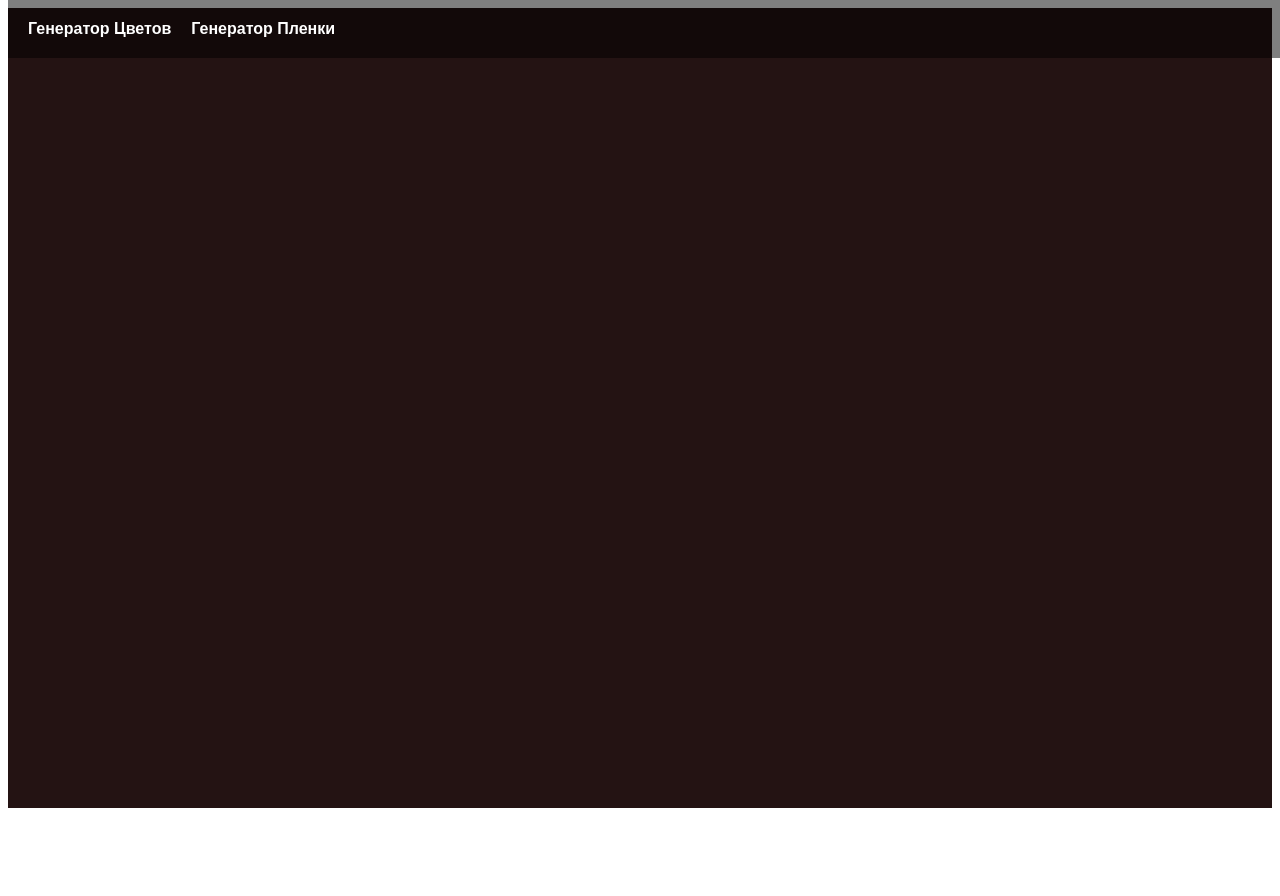
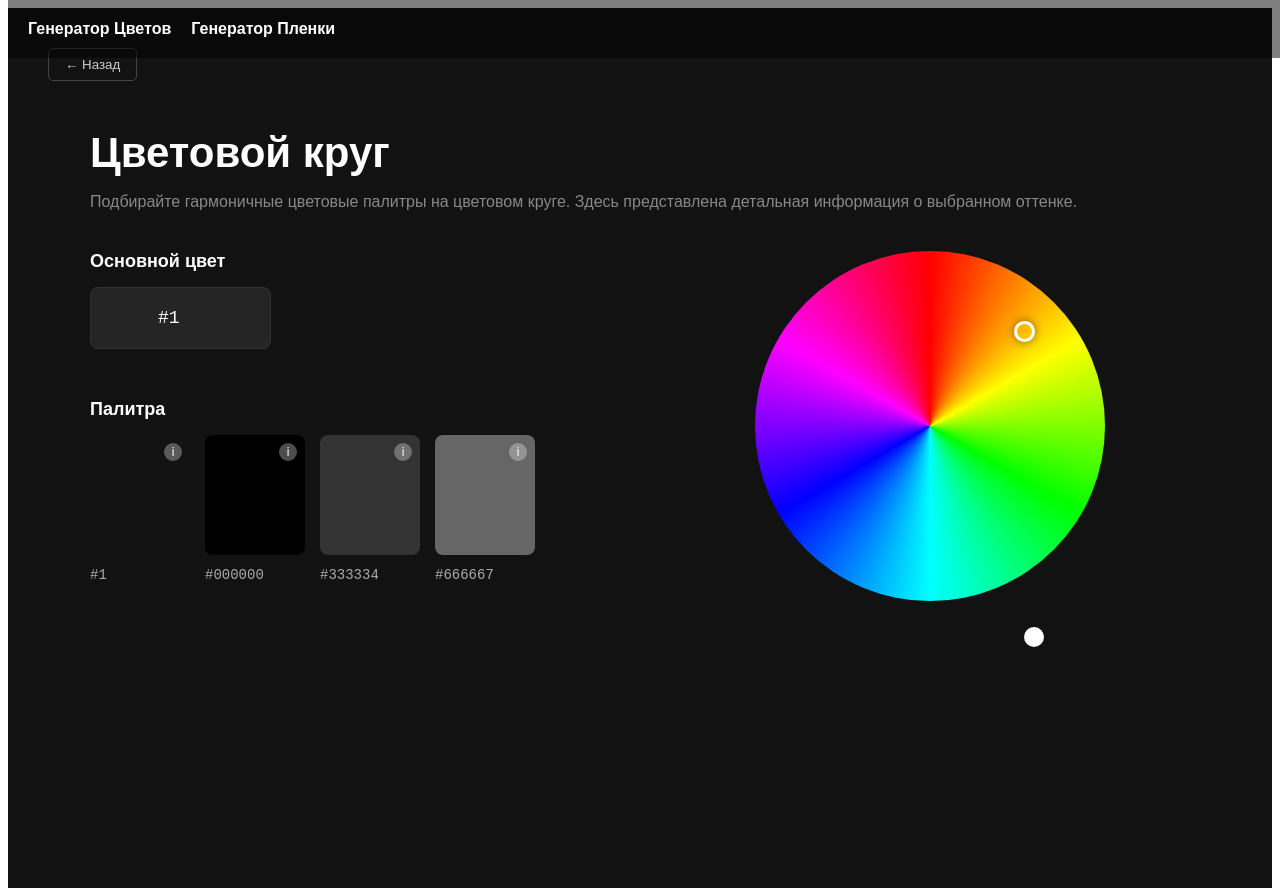
Before and after one commit to vchanson/generate_color, a Vue app: page /color-info/1 in a window 1280 px wide. Before the commit the page ends 816 px from the top, so only its background shows below. Built offline with nearby package versions, Linux system fonts and the light colour scheme.

Commit message:
исправлены некоторые баги и добвлена новая страница

```diff
--- a/src/router/index.js
+++ b/src/router/index.js
@@ -1,19 +1,12 @@
 import { createRouter, createWebHistory } from 'vue-router'
-// Импортируй свои компоненты
-import ColorGenerator from '../views/ColorGenerator.vue' // Тот, что с винилом/полароидами
-import PaletteGenerator from '../views/PaletteGenerator.vue' // Тот, что с пленкой
+import ColorGenerator from '../views/ColorGenerator.vue'
+import PaletteGenerator from '../views/PaletteGenerator.vue'
+import ColorInfo from '../views/ColorInfo.vue' // Новый импорт
 
 const routes = [
-  {
-    path: '/',
-    name: 'Home',
-    component: ColorGenerator
-  },
-  {
-    path: '/palette',
-    name: 'Palette',
-    component: PaletteGenerator
-  }
+  { path: '/', component: ColorGenerator },
+  { path: '/palette', component: PaletteGenerator },
+  { path: '/color-info/:hex', name: 'ColorInfo', component: ColorInfo, props: true }
 ]
 
 const router = createRouter({
@@ -21,5 +14,4 @@ const router = createRouter({
   routes
 })
 
-// ОБЯЗАТЕЛЬНО: экспорт по умолчанию
 export default router
--- /dev/null
+++ b/src/views/ColorInfo.vue
@@ -0,0 +1,251 @@
+<script setup>
+import { computed } from 'vue'
+import { useRoute, useRouter } from 'vue-router'
+
+const route = useRoute()
+const router = useRouter()
+
+// Получаем HEX из URL (например, из /color-info/FF349E)
+const mainHex = computed(() => route.params.hex.startsWith('#') ? route.params.hex : '#' + route.params.hex)
+
+// Генерируем простые вариации цвета для палитры внизу
+const palette = computed(() => {
+    return [
+        mainHex.value,
+        adjustBrightness(mainHex.value, -20),
+        adjustBrightness(mainHex.value, 20),
+        adjustBrightness(mainHex.value, 40),
+    ]
+})
+
+// Функция для изменения яркости (упрощенная)
+function adjustBrightness(hex, percent) {
+    let num = parseInt(hex.replace('#', ''), 16),
+        amt = Math.round(2.55 * percent),
+        R = (num >> 16) + amt,
+        G = (num >> 8 & 0x00FF) + amt,
+        B = (num & 0x0000FF) + amt;
+    return "#" + (0x1000000 + (R < 255 ? R < 0 ? 0 : R : 255) * 0x10000 + (G < 255 ? G < 0 ? 0 : G : 255) * 0x100 + (B < 255 ? B < 0 ? 0 : B : 255)).toString(16).slice(1);
+}
+
+const goBack = () => router.back()
+</script>
+
+<template>
+    <div class="details-wrapper">
+        <button class="back-btn" @click="goBack">← Назад</button>
+
+        <div class="content-container">
+            <h1 class="main-title">Цветовой круг</h1>
+            <p class="description">
+                Подбирайте гармоничные цветовые палитры на цветовом круге.
+                Здесь представлена детальная информация о выбранном оттенке.
+            </p>
+
+            <div class="main-grid">
+                <div class="left-side">
+                    <div class="input-group">
+                        <label>Основной цвет</label>
+                        <div class="hex-display">
+                            <div class="color-preview" :style="{ backgroundColor: mainHex }"></div>
+                            <input type="text" :value="mainHex.toUpperCase()" readonly>
+                        </div>
+                    </div>
+
+                    <div class="palette-section">
+                        <label>Палитра</label>
+                        <div class="colors-row">
+                            <div v-for="color in palette" :key="color" class="palette-card">
+                                <div class="card-fill" :style="{ backgroundColor: color }">
+                                    <span class="info-icon">i</span>
+                                </div>
+                                <span class="card-hex">{{ color.toUpperCase() }}</span>
+                            </div>
+                        </div>
+                    </div>
+                </div>
+
+                <div class="right-side">
+                    <div class="wheel-container">
+                        <div class="color-wheel">
+                            <div class="wheel-pointer" :style="{ backgroundColor: mainHex }"></div>
+                        </div>
+                    </div>
+                    <div class="brightness-slider">
+                        <div class="slider-track"
+                            :style="{ background: `linear-gradient(to right, #000, ${mainHex}, #fff)` }"></div>
+                        <div class="slider-thumb"></div>
+                    </div>
+                </div>
+            </div>
+        </div>
+    </div>
+</template>
+
+<style scoped>
+.details-wrapper {
+    min-height: 100vh;
+    background-color: #121212;
+    color: white;
+    padding: 40px;
+    font-family: sans-serif;
+}
+
+.back-btn {
+    background: none;
+    border: 1px solid #444;
+    color: #ccc;
+    padding: 8px 16px;
+    border-radius: 5px;
+    cursor: pointer;
+    margin-bottom: 20px;
+}
+
+.content-container {
+    max-width: 1100px;
+    margin: 0 auto;
+}
+
+.main-title {
+    font-size: 42px;
+    margin-bottom: 10px;
+}
+
+.description {
+    color: #888;
+    margin-bottom: 40px;
+    font-size: 16px;
+}
+
+.main-grid {
+    display: grid;
+    grid-template-columns: 1fr 1fr;
+    gap: 60px;
+}
+
+label {
+    display: block;
+    margin-bottom: 15px;
+    font-weight: bold;
+    font-size: 18px;
+}
+
+/* Левая часть */
+.hex-display {
+    display: flex;
+    align-items: center;
+    background: #252525;
+    padding: 10px;
+    border-radius: 8px;
+    width: fit-content;
+    gap: 15px;
+    border: 1px solid #333;
+}
+
+.color-preview {
+    width: 40px;
+    height: 40px;
+    border-radius: 4px;
+}
+
+.hex-display input {
+    background: none;
+    border: none;
+    color: white;
+    font-size: 18px;
+    font-family: monospace;
+    width: 100px;
+    outline: none;
+}
+
+.palette-section {
+    margin-top: 50px;
+}
+
+.colors-row {
+    display: flex;
+    gap: 15px;
+}
+
+.palette-card {
+    width: 100px;
+}
+
+.card-fill {
+    height: 120px;
+    border-radius: 8px;
+    position: relative;
+    margin-bottom: 10px;
+}
+
+.info-icon {
+    position: absolute;
+    top: 8px;
+    right: 8px;
+    background: rgba(255, 255, 255, 0.3);
+    width: 18px;
+    height: 18px;
+    border-radius: 50%;
+    display: flex;
+    align-items: center;
+    justify-content: center;
+    font-size: 12px;
+}
+
+.card-hex {
+    font-family: monospace;
+    font-size: 14px;
+    color: #aaa;
+}
+
+/* Правая часть (Круг) */
+.wheel-container {
+    display: flex;
+    justify-content: center;
+    align-items: center;
+    margin-bottom: 30px;
+}
+
+.color-wheel {
+    width: 350px;
+    height: 350px;
+    border-radius: 50%;
+    background: conic-gradient(red, yellow, lime, cyan, blue, magenta, red);
+    position: relative;
+}
+
+.wheel-pointer {
+    position: absolute;
+    top: 20%;
+    right: 20%;
+    width: 15px;
+    height: 15px;
+    border: 3px solid white;
+    border-radius: 50%;
+    box-shadow: 0 0 10px rgba(0, 0, 0, 0.5);
+}
+
+.brightness-slider {
+    width: 100%;
+    height: 12px;
+    position: relative;
+}
+
+.slider-track {
+    width: 100%;
+    height: 100%;
+    border-radius: 10px;
+}
+
+.slider-thumb {
+    position: absolute;
+    top: 50%;
+    left: 70%;
+    transform: translate(-50%, -50%);
+    width: 20px;
+    height: 20px;
+    background: white;
+    border-radius: 50%;
+    cursor: pointer;
+}
+</style>
```
Also changed, not shown: src/views/PaletteGenerator.vue (+122 -95 lines).
